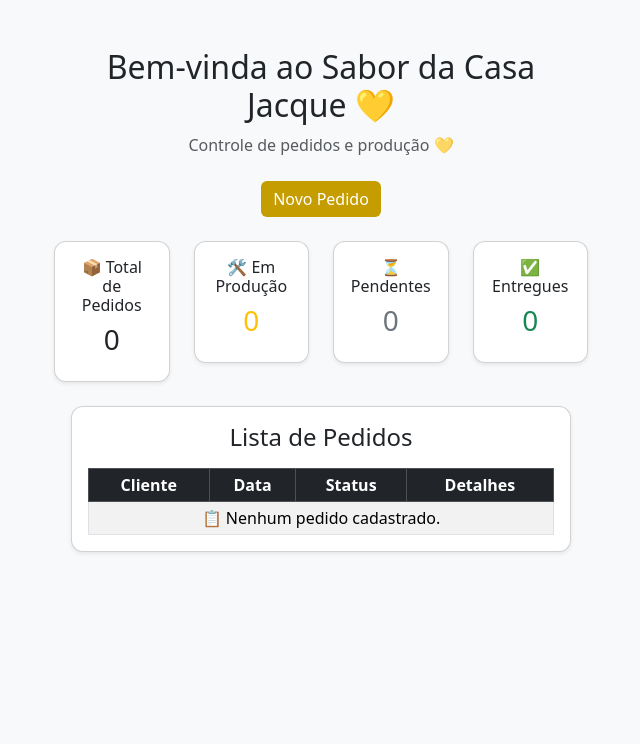
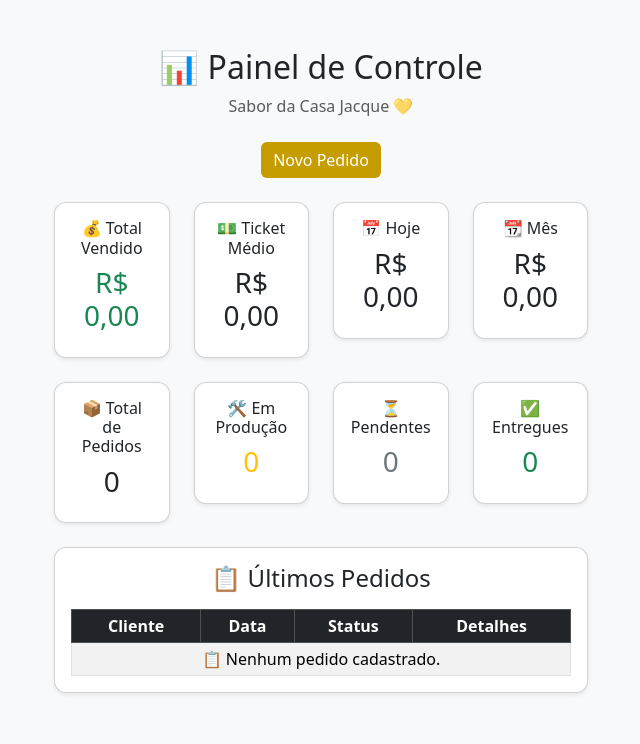
Before and after one commit to Dudacabo/projetoAppCasaJacque, a Django app: page / in a window 1280 px wide. Shown: the part 56-800 px from the top of the page, without its empty margins (319-959 px from the left). Run offline with Django 5.2, Linux system fonts and the light colour scheme; the visitor is signed in with stand-in values (Sample User, id 1); data that the repository does not hold is empty.

Commit message:
Finalizando controle financeiro na home

```diff
--- a/pedidos/templates/home.html
+++ b/pedidos/templates/home.html
@@ -9,8 +9,8 @@ HOME
 <div class="container mt-4">
 
     <div class="text-center mb-4">
-        <h2>Bem-vinda ao {{ SITE_NAME }}</h2>
-        <p class="text-muted">Controle de pedidos e produção 💛</p>
+        <h2>📊 Painel de Controle</h2>
+        <p class="text-muted">{{ SITE_NAME }}</p>
     </div>
 
     <div class="text-center mb-4">
@@ -19,6 +19,48 @@ HOME
         </a>
     </div>
 
+    <!-- 💰 RESUMO FINANCEIRO -->
+    <div class="row text-center mb-4">
+
+        <div class="col-md-3">
+            <div class="card shadow-sm p-3">
+                <h6>💰 Total Vendido</h6>
+                <h3 class="text-success">
+                    R$ {{ total_vendido|floatformat:2 }}
+                </h3>
+            </div>
+        </div>
+
+        <div class="col-md-3">
+            <div class="card shadow-sm p-3">
+                <h6>💵 Ticket Médio</h6>
+                <h3>
+                    R$ {{ ticket_medio|floatformat:2 }}
+                </h3>
+            </div>
+        </div>
+
+        <div class="col-md-3">
+            <div class="card shadow-sm p-3">
+                <h6>📅 Hoje</h6>
+                <h3>
+                    R$ {{ vendas_hoje|floatformat:2 }}
+                </h3>
+            </div>
+        </div>
+
+        <div class="col-md-3">
+            <div class="card shadow-sm p-3">
+                <h6>📆 Mês</h6>
+                <h3>
+                    R$ {{ vendas_mes|floatformat:2 }}
+                </h3>
+            </div>
+        </div>
+
+    </div>
+
+    <!-- 📊 RESUMO OPERACIONAL -->
     <div class="row text-center mb-4">
 
         <div class="col-md-3">
@@ -51,13 +93,12 @@ HOME
 
     </div>
 
-    <div class="d-flex justify-content-center gap-4 flex-wrap">
-
-        <!-- Tabela Pedidos -->
-        <div class="flex-fill" style="max-width: 500px;">
+    <!-- 📋 TABELA DE PEDIDOS -->
+    <div class="d-flex justify-content-center">
+        <div class="w-100" style="max-width: 600px;">
             <div class="card shadow-sm p-3">
 
-                <h4 class="text-center mb-3">Lista de Pedidos</h4>
+                <h4 class="text-center mb-3">📋 Últimos Pedidos</h4>
 
                 <table class="table table-striped table-bordered table-sm mb-0">
 
@@ -93,7 +134,7 @@ HOME
 
                         {% empty %}
                         <tr>
-                            <td colspan="5" class="text-center">
+                            <td colspan="4" class="text-center">
                                 📋 Nenhum pedido cadastrado.
                             </td>
                         </tr>
@@ -101,10 +142,9 @@ HOME
                     </tbody>
 
                 </table>
+
             </div>
         </div>
-
-
     </div>
 
 </div>
```
